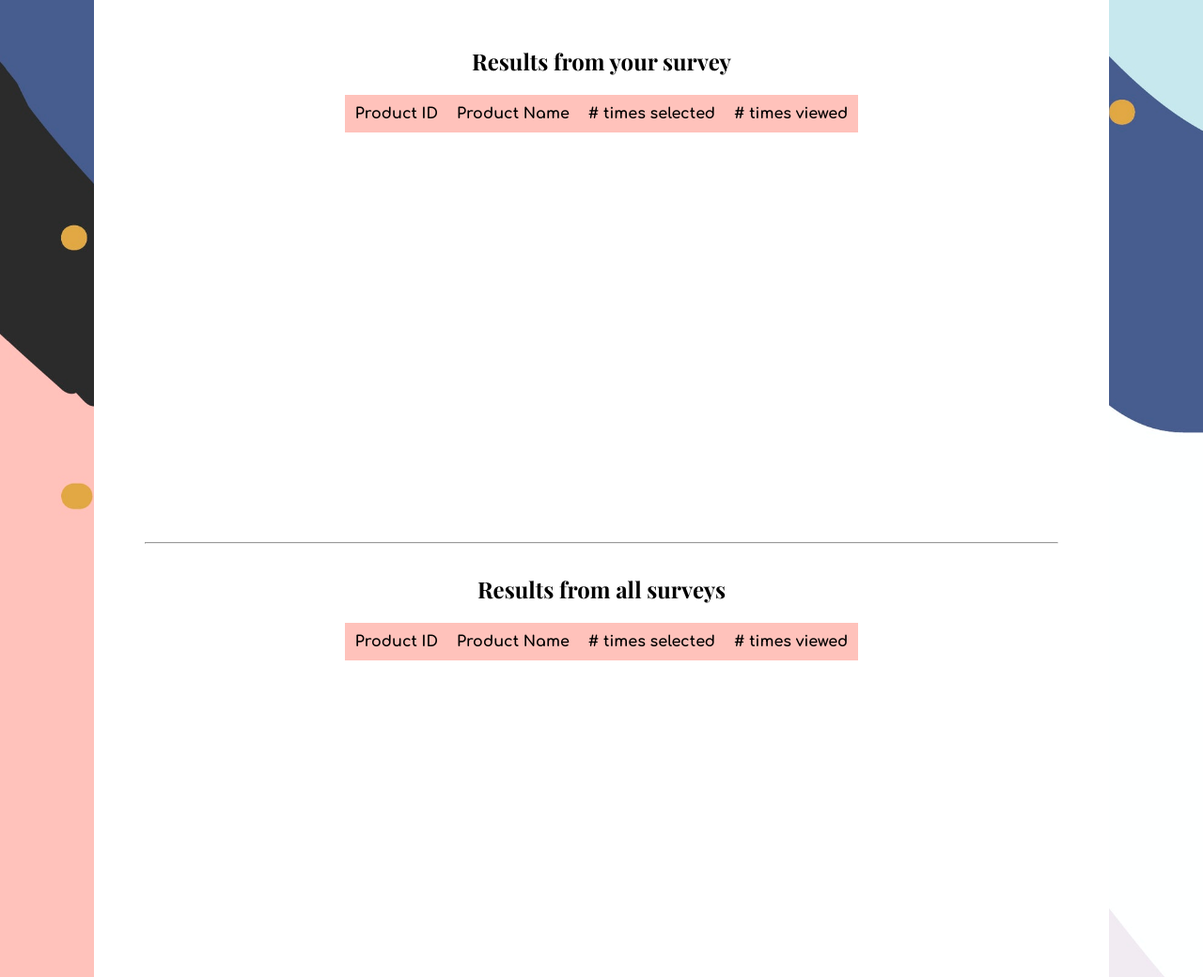
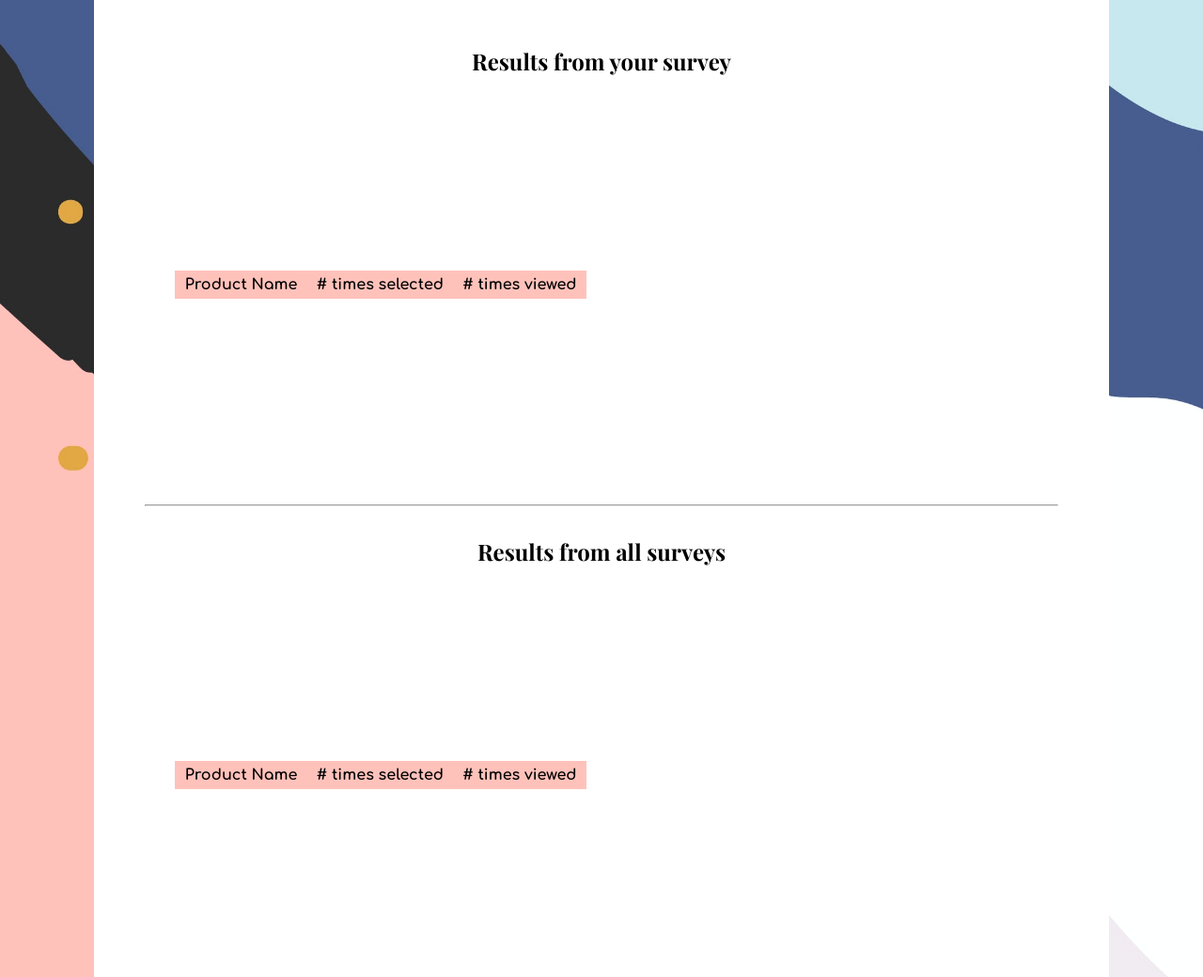
Before and after one commit to smooto/gift-shop-lab, a plain HTML site: page results.html in a window 1280 px wide. Shown: the part 337-1377 px from the top of the page at 94% size. Drawn offline with nearby package versions, Linux system fonts and the light colour scheme.

Commit message:
finalize styling, fix script execution issue

```diff
--- a/results.html
+++ b/results.html
@@ -34,9 +34,6 @@
                 <table>
                     <thead>
                         <th>
-                            Product ID
-                        </th>
-                        <th>
                             Product Name
                         </th>
                         <th>
@@ -64,9 +61,6 @@
 
                 <table>
                     <thead>
-                        <th>
-                            Product ID
-                        </th>
                         <th>
                             Product Name
                         </th>
--- a/scripts/data-viz.js
+++ b/scripts/data-viz.js
@@ -2,10 +2,6 @@ export function createResultsTable(arrayOfResults, parentTable) {
     arrayOfResults.forEach(result => {
         // row
         const tableRow = document.createElement('tr');
-
-        // ID
-        const tdProdId = document.createElement('td');
-        tdProdId.textContent = result.id;
 
         // name
         const tdProdName = document.createElement('td');
@@ -19,7 +15,6 @@ export function createResultsTable(arrayOfResults, parentTable) {
         const tdViews = document.createElement('td');
         tdViews.textContent = result.views;
 
-        tableRow.appendChild(tdProdId);
         tableRow.appendChild(tdProdName);
         tableRow.appendChild(tdSelections);
         tableRow.appendChild(tdViews);
--- a/styles/data-viz-styles.css
+++ b/styles/data-viz-styles.css
@@ -6,13 +6,14 @@
 }
 
 .chart-wrapper {
-    height: 50%;
-    width: 50%;
+    height: 45%;
+    width: 45%;
 }
 
 table {
     border-collapse: collapse;
     border: 1px solid #ffc2bb;
+    width: 45%;
 }
 
 thead {
@@ -20,5 +21,6 @@ thead {
 }
 
 th, td {
-    padding: 10px;
+    padding: 5px;
+    border: 1px solid #ffc2bb;
 }
```
Also changed, not shown: app.js (+5 -5 lines).
